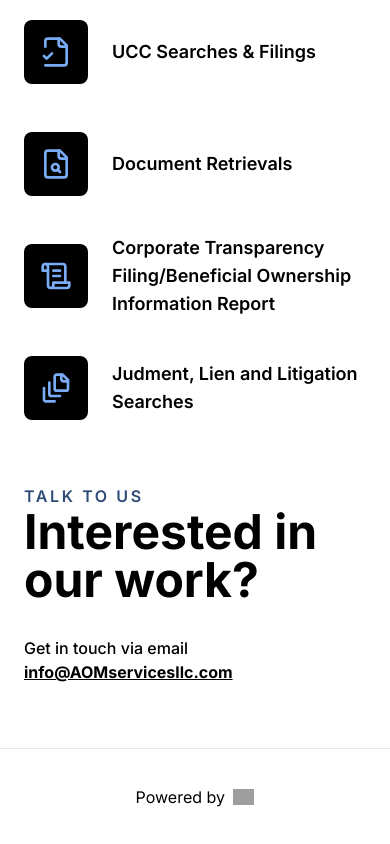
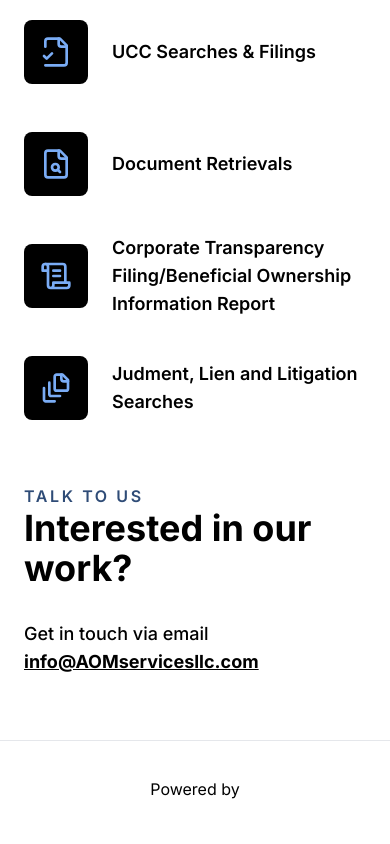
Before and after one commit to Sainath213/aom-services, a Next.js app: page / in a window 390 px wide. Shown: the part 658-1502 px from the top of the page. Built offline with nearby package versions, Linux system fonts and the light colour scheme; grey boxes are pictures that could not be loaded.

Commit message:
add mobile version to Contact section

```diff
--- a/app/(shared)/Contact.tsx
+++ b/app/(shared)/Contact.tsx
@@ -6,13 +6,20 @@ export default function Contact() {
       <span className='font-semibold tracking-[2.6px] text-[#2F4C77]'>
         TALK TO US
       </span>
-      <h2 className='mb-8 text-5xl font-bold'>Interested in our work?</h2>
-      <span className='font-medium'>
+      <h2 className='mb-8 text-4xl font-bold md:text-5xl'>
+        Interested in our work?
+      </h2>
+      <p className='text-lg font-medium md:text-2xl'>
         Get in touch via email {''}
-        <Link href={'#'} className='font-bold underline '>
+        <Link
+          target='_blank'
+          rel='noopener noreferrer'
+          href='mailto://info@AOMservicesllc.com'
+          className='font-bold underline'
+        >
           info@AOMservicesllc.com
         </Link>
-      </span>
+      </p>
     </section>
   );
 }
--- a/app/(shared)/Footer.tsx
+++ b/app/(shared)/Footer.tsx
@@ -8,7 +8,6 @@ export default function Footer() {
         rel='noopener noreferrer'
       >
         Powered by{' '}
-        <img src='/vercel.svg' alt='Vercel Logo' className='ml-2 h-4' />
       </a>
     </footer>
   );
```
